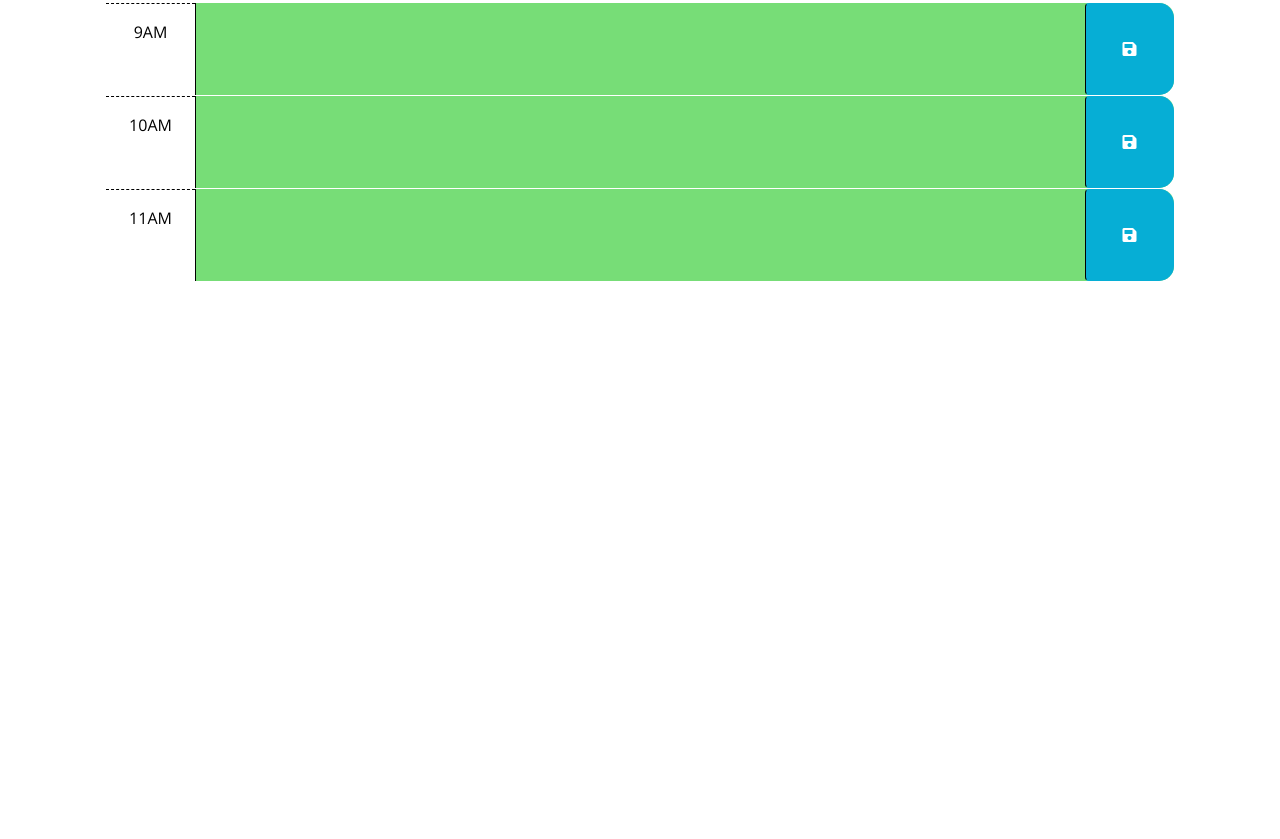
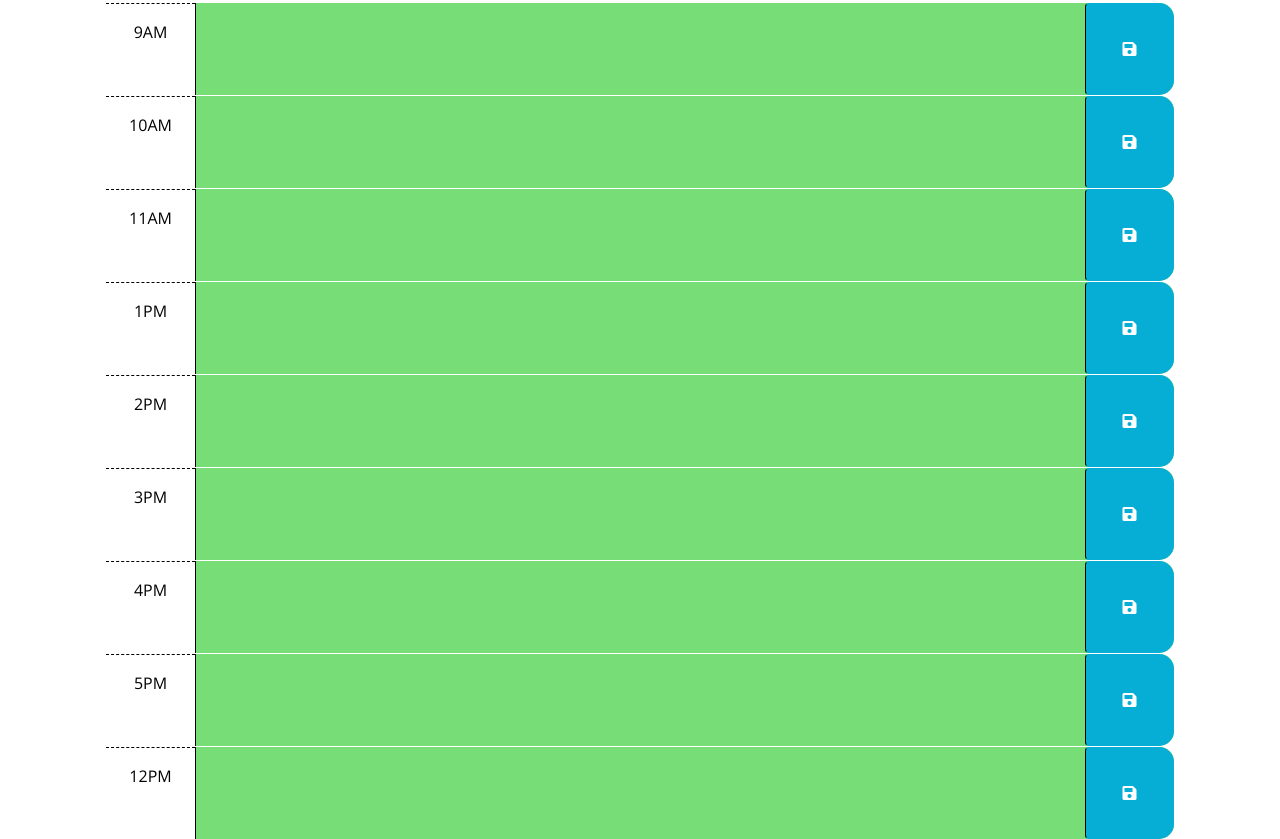
Before and after one commit to itssSam/Work-Day-Scheduler, a plain HTML site: page index.html in a window 1280 px wide. Shown: the part 300-1139 px from the top of the page. Before the commit the page ends 800 px from the top, so only its background shows below. Drawn offline with nearby package versions, Linux system fonts and the light colour scheme.

Commit message:
added readme file and js file

```diff
--- a/index.html
+++ b/index.html
@@ -57,7 +57,50 @@
       </button>
     </div>
 
+    <div id="hour-1" class="row time-block future">
+      <div class="col-2 col-md-1 hour text-center py-3">1PM</div>
+      <textarea class="col-8 col-md-10 description" rows="3"> </textarea>
+      <button class="btn saveBtn col-2 col-md-1" aria-label="save">
+        <i class="fas fa-save" aria-hidden="true"></i>
+      </button>
+    </div>
 
+    <div id="hour-2" class="row time-block future">
+      <div class="col-2 col-md-1 hour text-center py-3">2PM</div>
+      <textarea class="col-8 col-md-10 description" rows="3"> </textarea>
+      <button class="btn saveBtn col-2 col-md-1" aria-label="save">
+        <i class="fas fa-save" aria-hidden="true"></i>
+      </button>
+    </div>
+
+    <div id="hour-3" class="row time-block future">
+      <div class="col-2 col-md-1 hour text-center py-3">3PM</div>
+      <textarea class="col-8 col-md-10 description" rows="3"> </textarea>
+      <button class="btn saveBtn col-2 col-md-1" aria-label="save">
+        <i class="fas fa-save" aria-hidden="true"></i>
+      </button>
+    </div>
+
+    <div id="hour-4" class="row time-block future">
+      <div class="col-2 col-md-1 hour text-center py-3">4PM</div>
+      <textarea class="col-8 col-md-10 description" rows="3"> </textarea>
+      <button class="btn saveBtn col-2 col-md-1" aria-label="save">
+        <i class="fas fa-save" aria-hidden="true"></i>
+      </button>
+    </div>
+    <div id="hour-5" class="row time-block future">
+      <div class="col-2 col-md-1 hour text-center py-3">5PM</div>
+      <textarea class="col-8 col-md-10 description" rows="3"> </textarea>
+      <button class="btn saveBtn col-2 col-md-1" aria-label="save">
+        <i class="fas fa-save" aria-hidden="true"></i>
+      </button>
+    </div>    <div id="hour-12" class="row time-block future">
+      <div class="col-2 col-md-1 hour text-center py-3">12PM</div>
+      <textarea class="col-8 col-md-10 description" rows="3"> </textarea>
+      <button class="btn saveBtn col-2 col-md-1" aria-label="save">
+        <i class="fas fa-save" aria-hidden="true"></i>
+      </button>
+    </div>
 
 
 
```
Also changed, not shown: assets/images/Screenshot 2023-11-23 232135.png (added), 1 other file.
